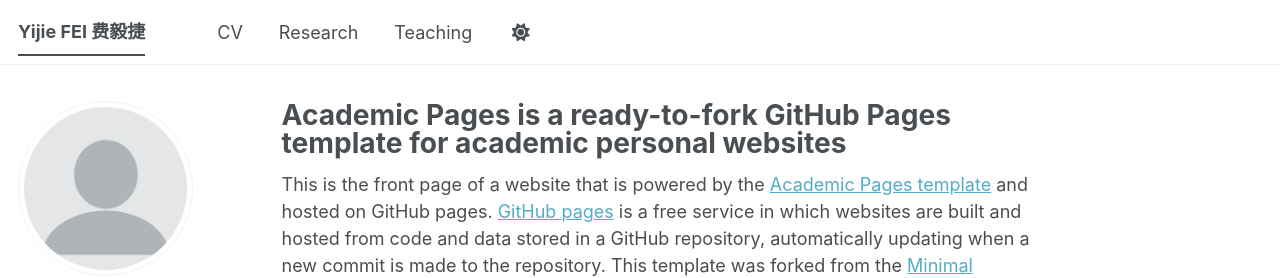
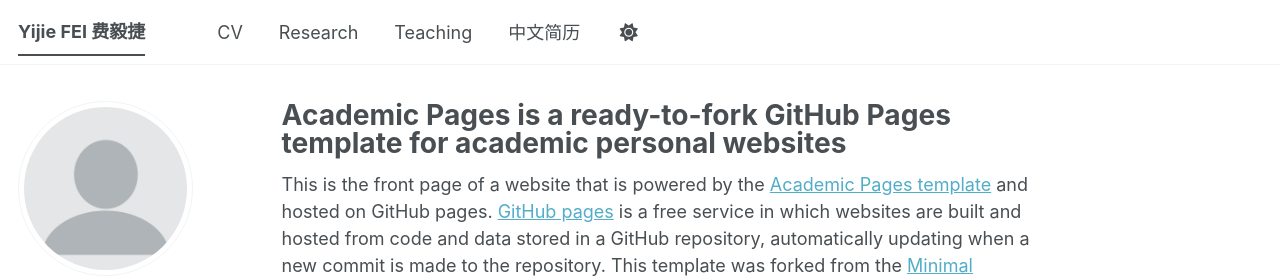
Before and after one commit to yijiefei/yijiefei.github.io, a Jekyll site: the page built from _pages/about.md, in a window 1280 px wide. Shown: the top 278 px of the page. Built offline with Jekyll 4.4.1, drawn with Linux system fonts in a browser that asks for light colours; a style sheet for code colours, icons or effects is not loaded.

Commit message:
Update navigation.yml

```diff
--- a/_data/navigation.yml
+++ b/_data/navigation.yml
@@ -17,5 +17,8 @@ main:
   - title: "Teaching"
     url: /teaching/
 
+  - title: "中文简历"
+    url: /cv_chinese/
+
   # - title: "CV"
   #   url: /cv-json/
```
